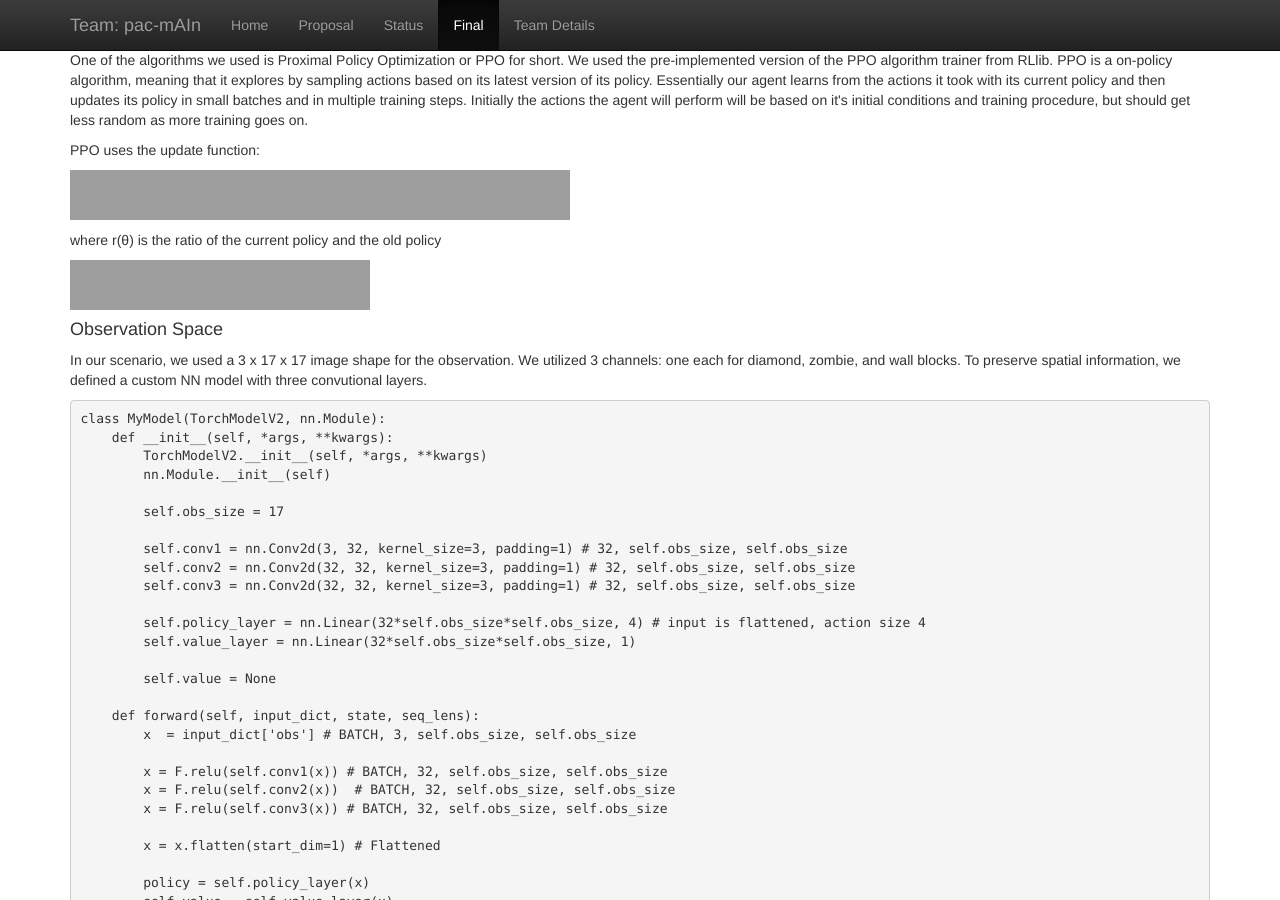
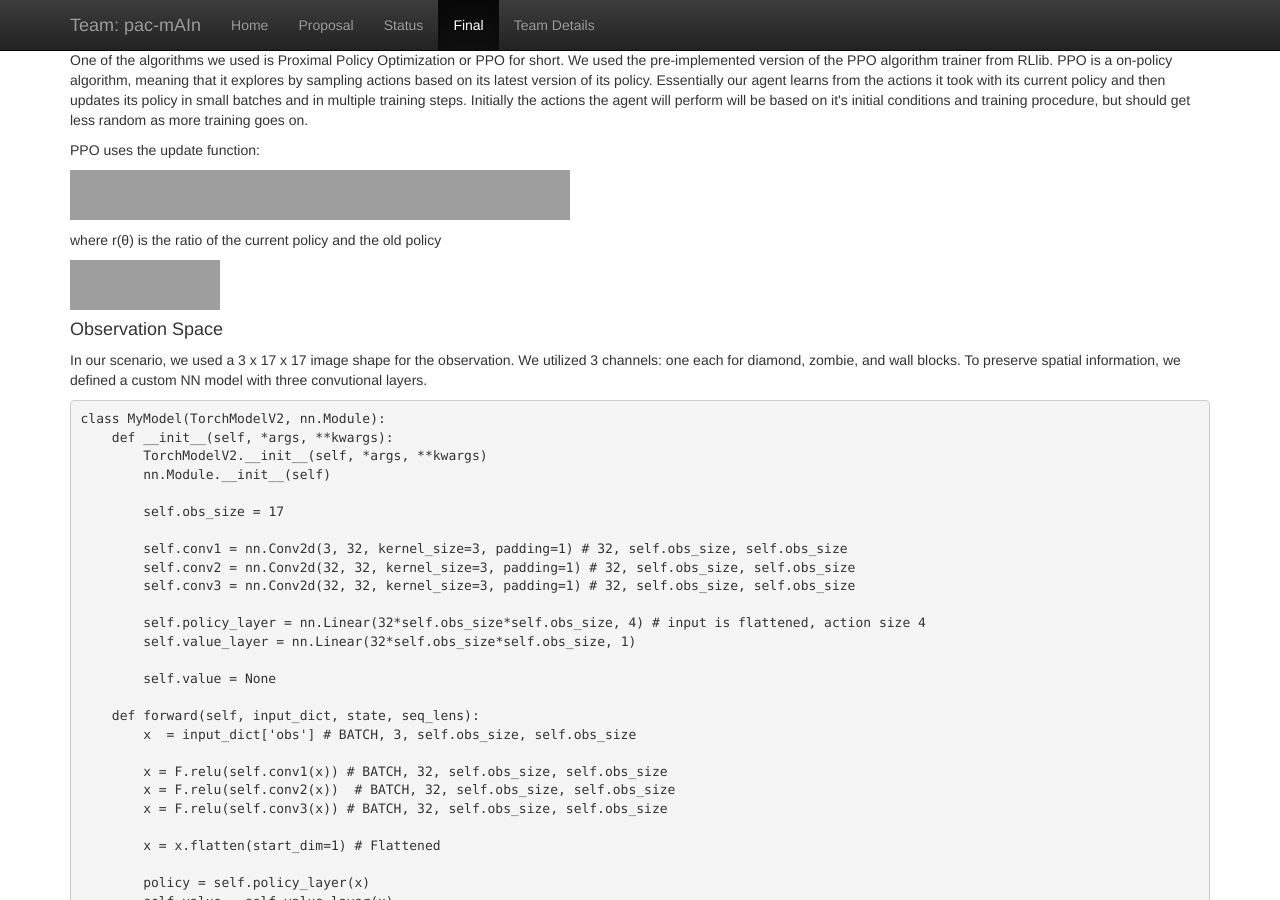
Before and after one commit to armaansd/pac-mAIn, a Jekyll site: the page built from docs/final.md, in a window 1280 px wide and 900 px high, scrolled down 2736 px. Built offline with Jekyll 4.4.1, drawn with Linux system fonts in a browser that asks for light colours; grey boxes are pictures that could not be loaded.

Commit message:
Create final.md

```diff
--- a/docs/final.md
+++ b/docs/final.md
@@ -70,7 +70,7 @@ PPO uses the update function:
 
 where r(θ) is the ratio of the current policy and the old policy
 
-<img src="https://user-images.githubusercontent.com/75513952/145363405-8d41a536-864d-4d2d-9a68-feaf5c48e474.png" width="300" height="50">
+<img src="https://user-images.githubusercontent.com/75513952/145363405-8d41a536-864d-4d2d-9a68-feaf5c48e474.png" width="150" height="50">
 
 
 #### Observation Space
```
